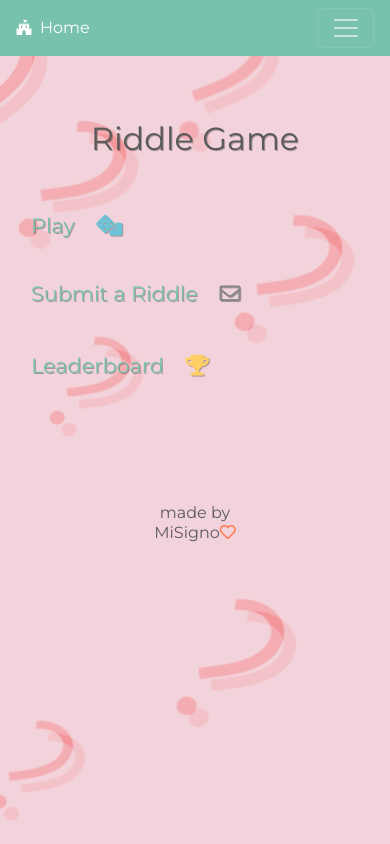
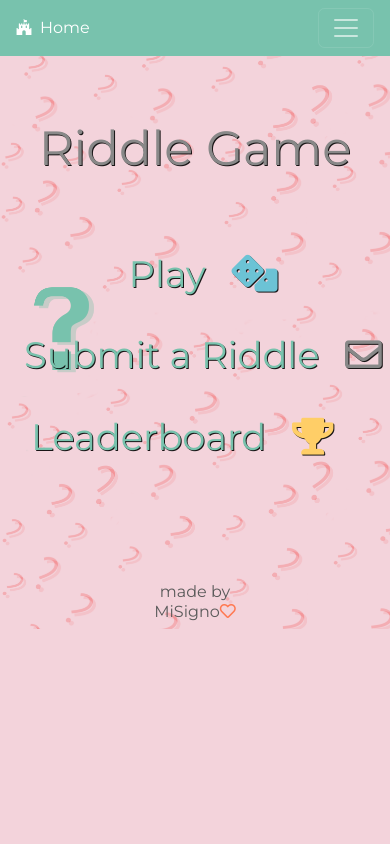
Before and after one commit to Code-Institute-Submissions/pythongameproject, a Flask app: page / in a window 390 px wide. Run offline with Flask 2, Linux system fonts and the light colour scheme; some libraries are stand-ins or nearby versions.

Commit message:
WIP improves responsive css

```diff
--- a/static/styles.css
+++ b/static/styles.css
@@ -8,20 +8,37 @@
 
 body {
     background-color: #f3d3db;
-    background-image: url("/static/riddleback1.png");
+    background-image: url("/static/xlbackground.png");
     background-repeat: no-repeat;
     background-position: center bottom;
     background-attachment: fixed;
     background-size: auto;
 }
 
-h1, h2, h3 {
-  text-rendering: optimizeLegibility;
-  text-shadow: 2px 2px 0 rgba(0, 0, 0, 0.2);
+h1, h2, h3, h4 {
+    text-rendering: optimizeLegibility;
+    text-shadow: 2px 2px 0 rgba(0, 0, 0, 0.9);
 }
 
 h6 {
     text-align: center;
+}
+
+/*----------------------------------------------------------------------TO DOS*/
+.alert-success, .alert-success>th, .alert-success>td {
+    background-color: #56CC9D;
+}
+.alert {
+    color: #56CC9D;
+}
+
+/*----------------------------------------------------------------------Navbar*/
+
+body {
+    background-repeat: no-repeat;
+    background-position: center left;
+    background-attachment: fixed;
+    background-size: auto;
 }
 
 /*----------------------------------------------------------------------Navbar*/
@@ -64,23 +81,21 @@ a:hover {
 
 @media (max-width: 767px) {
 
+/*-------------------------------------- Background*/
 
-/*-------------------------------------- Adjusts Navbar*/
-
-.navbar-brand {
-    margin-right: 1rem;
-    font-size: 1rem;
-}
-
-.nav-link {
-    font-size: 0.8rem;
+body {
+    background-image: url(/static/smallscreen.png);
+    background-repeat: no-repeat;
+    background-position: center;
+    background-attachment: fixed;
+    background-size: contain;
 }
 
 /*------------------------------------------------- Title sizes*/
 
 h1, h2, h3 {
     text-rendering: optimizeLegibility;
-    text-shadow: 1px 1px 0 rgba(0, 0, 0, 0.3);
+    text-shadow: 1px 1px 0 rgba(0, 0, 0, 0.9);
 }
 
 .display-3 {
@@ -102,6 +117,17 @@ a, .h1 {
     text-align: center;
 }
 
+/*-------------------------------------- Adjusts Navbar*/
+
+.navbar-brand {
+    margin-right: 1rem;
+    font-size: 1rem;
+}
+
+.nav-link {
+    font-size: 0.8rem;
+}
+
 /*-------------------------------------- Adjusts margins*/
 
 .mt-5, .my-5 {
@@ -116,11 +142,48 @@ a, .h1 {
   margin-left: 1rem !important;
 }
 
-
 @media (min-width: 768px) and (max-width: 991px) {
 }
-
+body {
+    background-image: url("/static/smallscreen.png");
+    background-repeat: no-repeat;
+    background-position: left;
+    background-attachment: local;
+    background-size: cover;
+}
 
 @media (min-width: 992px) and (max-width: 1199px) {}
 
+body {
+    background-image: url("/static/xlbackground.png");
+    background-repeat: no-repeat;
+    background-position: left;
+    background-attachment: local;
+    background-size: cover;
+}
+
+h1, h2, h3 {
+    text-rendering: optimizeLegibility;
+    text-shadow: 1px 1px 0 rgba(0, 0, 0, 0.9);
+}
+
+.display-3 {
+    font-size: 3rem;
+    text-rendering: optimizeLegibility;
+    text-align: center;
+
+}
+.display-4 {
+    font-size: 2.2rem;
+}
+
+a, .h1 {
+    font-size: 2.3rem;
+}
+
+.h6 {
+    font-size: 1.2rem;
+    text-align: center;
+}
+
 @media (min-width: 992px) and (max-width: 1199px) {}
--- a/templates/home.html
+++ b/templates/home.html
@@ -1,33 +1,33 @@
 {% extends 'base.html' %} {% block content %}
 <div class="container">
-    <div class="row justify-content-md-center mt-5">
-        <div class="col-md-auto mt-5 mb-5">
-            <h1 class="display-3"><i class="text-primary fas fa-puzzle-piece d-none d-md-inline d-xl-inline mr-5"></i>Riddle Game <i class="text-primary d-none d-md-inline far fa-heart ml-5"></i></h1>
+    <div class="row justify-content-center mt-5">
+        <div class="col-auto mt-5 mb-5">
+            <h1 class="display-3 text-muted"><i class="text-primary fas fa-puzzle-piece d-none d-md-inline d-xl-inline mr-5"></i>Riddle Game <i class="text-primary d-none d-md-inline far fa-heart ml-5"></i></h1>
         </div>
     </div>
 </div>
 <div class="container mb-5">
-    <div class="row justify-content-md-center">
-        <div class="col-md-auto ml-5">
-            <h2 class="display-4">
+    <div class="row justify-content-center">
+        <div class="col-auto mt-2 ml-5">
+            <h2 class="display-3">
                 <a href="{{ url_for('showRiddle') }}">Play <i class="text-info fas fa-dice ml-5"></i></a>
             </h2>
         </div>
     </div>
 
-    <div class="row justify-content-md-center mt-5">
-        <div class="col-md-auto ml-5">
-            <h1>
+    <div class="row justify-content-center mt-5">
+        <div class="col-auto ml-5">
+            <h2 class="display-3">
                 <a href="{{ url_for('showNewRiddle') }}">Submit a Riddle <i class=" text-muted far fa-envelope ml-5"></i></a>
-            </h1>
+            </h2>
         </div>
     </div>
 
     <div class="row justify-content-md-center mt-5">
-        <div class="col-md-auto ml-5 mb-5">
-            <h1>
+        <div class="col-auto ml-5 mb-5">
+            <h2 class="display-3">
                 <a href="{{ url_for('leaderboard') }}">Leaderboard <i class="text-warning fas fa-trophy ml-5"></i></a>
-            </h1>
+            </h2>
 
         </div>
     </div>
--- a/templates/leaderboard.html
+++ b/templates/leaderboard.html
@@ -2,7 +2,7 @@
 <div class="container">
     <div class="row justify-content-md-center mt-5">
         <div class="col-md-auto">
-            <h1 class="text-primary">Leaderboard</h1>
+            <h1 class="display-3 text-primary">Leaderboard</h1>
         </div>
     </div>
 </div>
```
Also changed, not shown: templates/answer_riddle.html (+6 -5 lines), templates/ask_riddle.html (+12 -18 lines), static/largebackground.png (added), static/riddleback.png (renamed from static/riddleback1.png), static/smallscreen.png (added), static/xlbackground.png (added).
